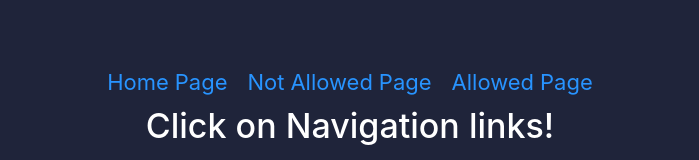
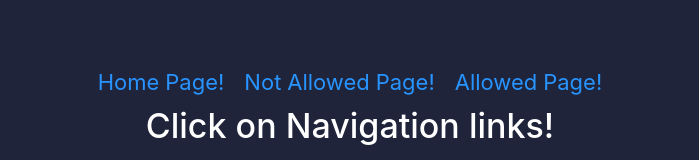
Before and after one commit to ruslauz/React-Router-Custom-Prompt, a React (Create React App) app: page / in a window 1280 px wide. Shown: the part 228-388 px from the top of the page, without its empty margins (290-989 px from the left). Built offline with nearby package versions, Linux system fonts and the light colour scheme.

Commit message:
minor improvements

```diff
--- a/src/components/App/App.tsx
+++ b/src/components/App/App.tsx
@@ -10,21 +10,19 @@ function App() {
       <div className="content">
         <nav className="nav">
           <NavLink className="nav-link" to="/" exact>
-            Home Page
+            Home Page!
           </NavLink>
           <NavLink className="nav-link" to="/not-allowed-page">
-            Not Allowed Page
+            Not Allowed Page!
           </NavLink>
           <NavLink className="nav-link" to="/allowed-page">
-            Allowed Page
+            Allowed Page!
           </NavLink>
         </nav>
         <Switch>
           <Route path="/allowed-page" component={AllowedPage} />
           <Route path="/not-allowed-page" component={NotAllowedPage} />
-          <Route path="/" exact>
-            <PromptPage />
-          </Route>
+          <Route path="/" exact component={PromptPage} />
           <Redirect to="/" />
         </Switch>
       </div>
```
